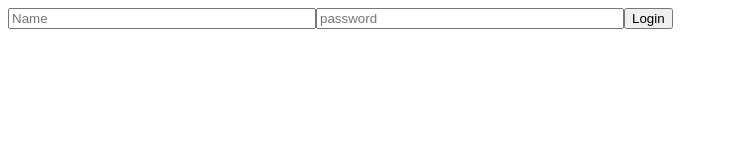
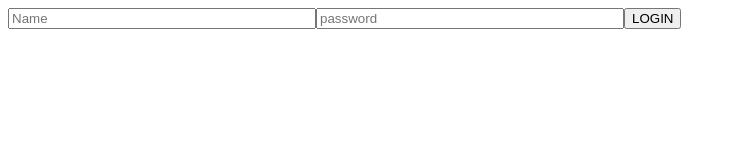
Before and after one commit to kalviumcommunity/S56_wierd_startups_in_india, a React (Vite) app in the folder Frontend/: page /Login in a window 1280 px wide. Shown: the top 160 px of the page, without its empty margins (0-736 px from the left). Built offline with nearby package versions, Linux system fonts and the light colour scheme.

Commit message:
cookie working

```diff
--- a/Frontend/src/Component/Login.jsx
+++ b/Frontend/src/Component/Login.jsx
@@ -1,34 +1,36 @@
-import { Link  } from 'react-router-dom'
+import { Link , useNavigate } from 'react-router-dom'
 import { useState } from 'react'
 import React from 'react'
 import axios from 'axios'
 
 
 const  Login = () => {
+
+  let navigate = useNavigate()
+
   const [name,setUserName]=useState("")
   const [userPassword,setUserPassword]=useState("")
 
-  const   submitbtn =(e)=>{
+  let submitbtn =(e)=>{
     e.preventDefault()
-
-    axios.post("http://localhost:3200/login",{username:name,password:userPassword})
+    console.log("login clicked")
+    axios.post("https://s56-wierd-startups-in-india.onrender.com/login",{username:name,password:userPassword})
     .then((res)=>{
       document.cookie=`username=${name}`
       console.log(document.cookie)
-    console.log(res)
+      console.log(res)
+      navigate("/")
   })
   .catch((err)=>console.log(err))
 
  }
-
+  console.log(name , userPassword)
   return (
     <div>
       <form onSubmit={submitbtn} >
       <input type="text"   name='username' value={name}  onChange={(e)=>setUserName(e.target.value)} placeholder='Name'/>
       <input type="text"   name='password' value={userPassword} onChange={(e=>setUserPassword(e.target.value))} placeholder='password' />
-      <Link  to={"/"}>
-        <button  type='submit'  >Login </button>
-        </Link>
+        <button onClick={submitbtn}>LOGIN</button>
       </form>
     </div>
   )
--- a/Frontend/src/Component/Navbar.jsx
+++ b/Frontend/src/Component/Navbar.jsx
@@ -39,7 +39,16 @@ const Navbar = () => {
    useEffect(()=>{
   try {
  function   checkLogin (){
- setLogin(document.cookie.includes('username'))
+  let filtered = document.cookie.split(";").map((el,i)=>{
+    let a = el.split("=")
+    // console.log(a , a[0] , a[1].length)
+    if (a[1].length != 0){
+      // console.log(a[0])
+      return a[0]
+    }
+  })
+  console.log(filtered)
+ setLogin(filtered.includes('username'))
  }
   checkLogin()
   } catch (error) {
@@ -51,7 +60,7 @@ const Navbar = () => {
 
     const DeleteCookie=()=>{
       document.cookie="username=; expires=Mon,07 April 2025 00:00:00 UTC;path=/;"
-      document.cookie="token;expires=Mon,01 April 2025 00:00:00 UTC;path=/;"
+      // document.cookie="token;expires=Mon,01 April 2025 00:00:00 UTC;path=/;"
       setLogin(false)
     }
 
```
